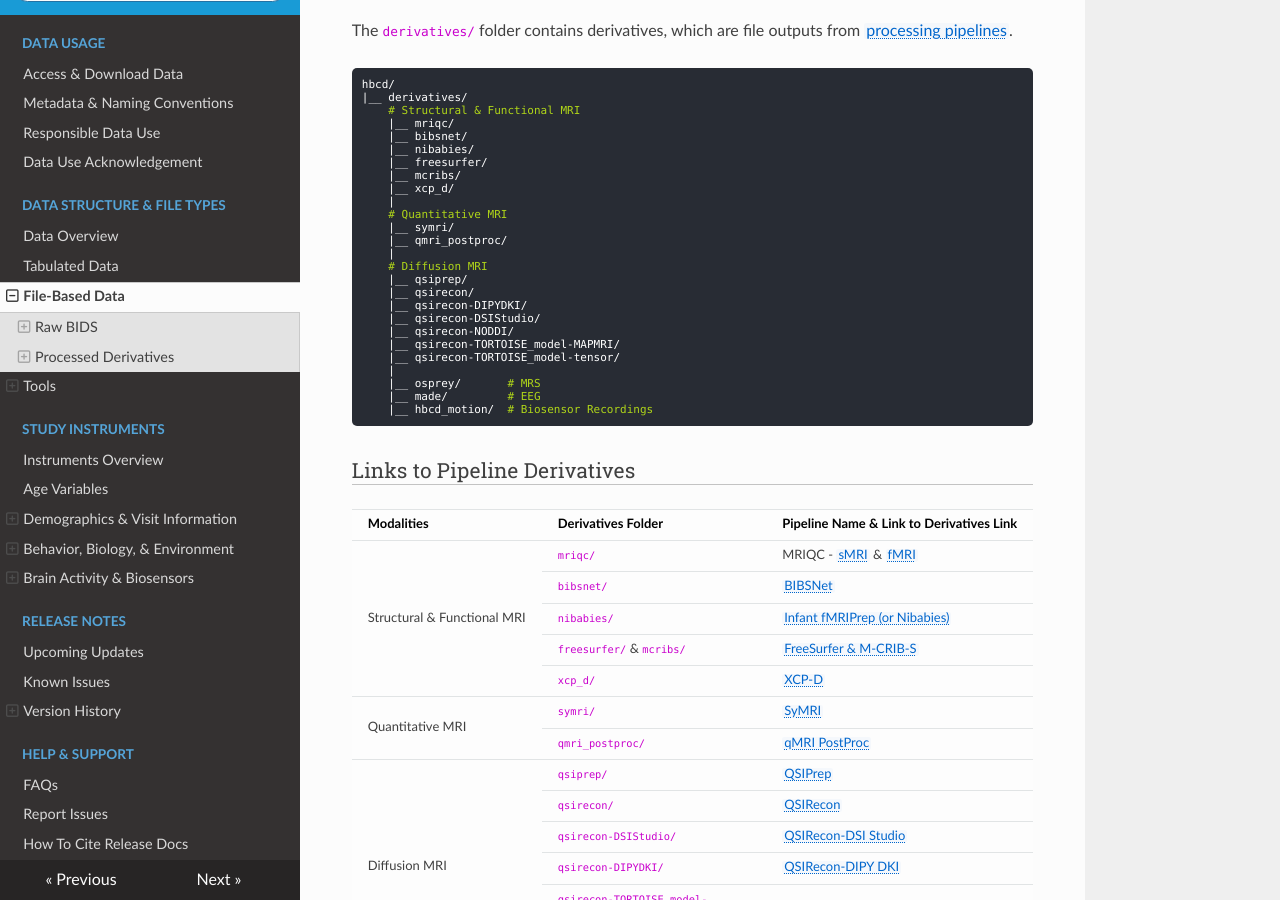
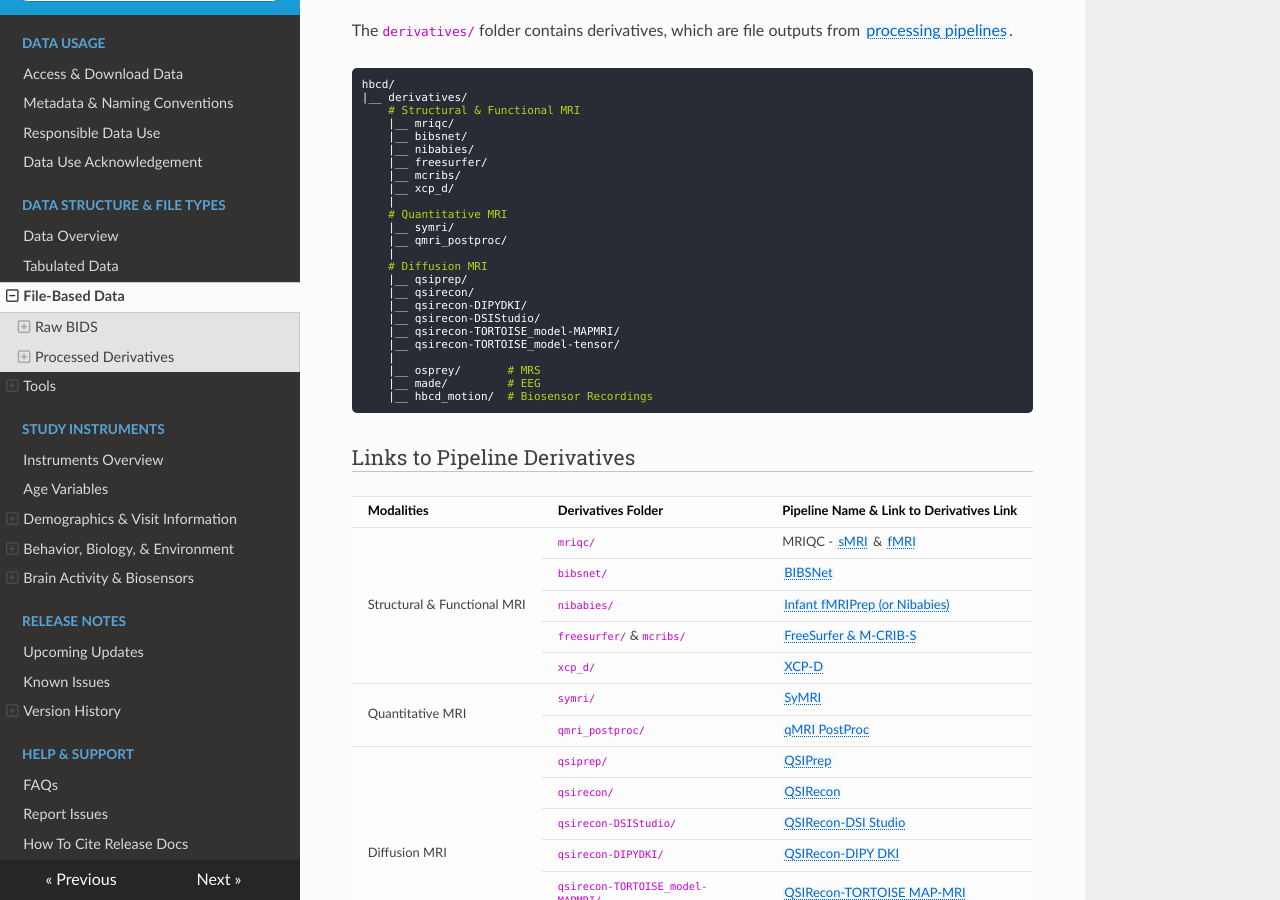
Before and after one commit to nbdc-datahub/hbcd-docs, an MkDocs documentation site: the page built from docs/datacuration/file-based-data.md, in a window 1280 px wide and 900 px high, scrolled down 1849 px. Built offline with MkDocs 1.6.1, drawn with Linux system fonts in a browser that asks for light colours; nearby versions of some CDN libraries.

Commit message:
remove noddi from qsirecon

```diff
--- a/docs/datacuration/file-based-data.md
+++ b/docs/datacuration/file-based-data.md
@@ -276,7 +276,6 @@ hbcd/
     |__ qsirecon/
     |__ qsirecon-DIPYDKI/
     |__ qsirecon-DSIStudio/
-    |__ qsirecon-NODDI/
     |__ qsirecon-TORTOISE_model-MAPMRI/
     |__ qsirecon-TORTOISE_model-tensor/
     |
```
